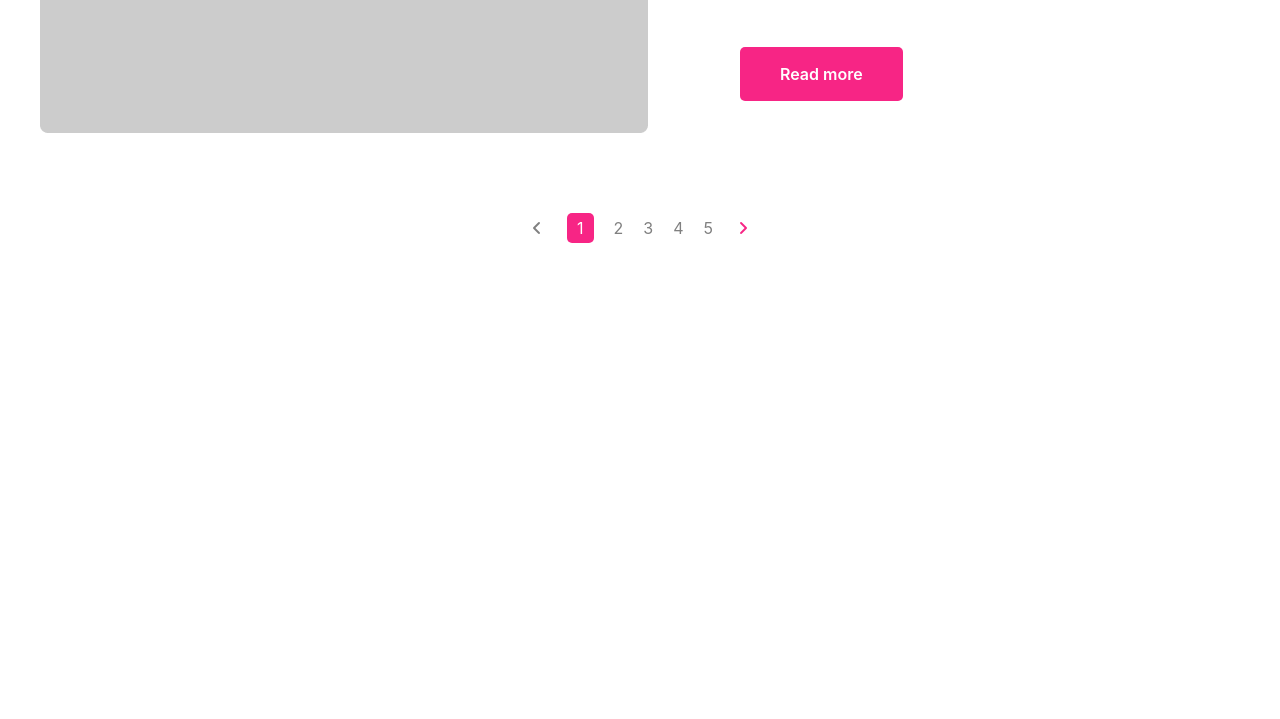
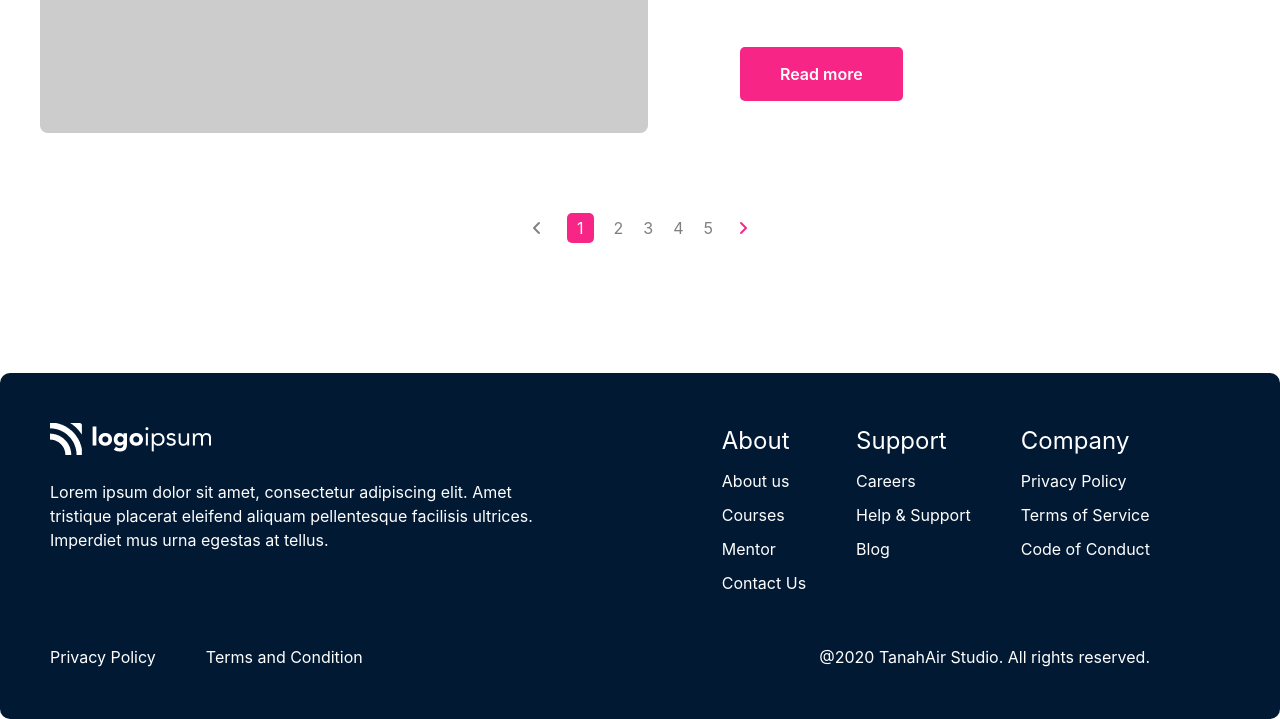
Before and after one commit to Ilyos11/Tailwind-Group, a website: page src/Faridun2.html in a window 1280 px wide. Shown: the part 2461-3180 px from the top of the page. Before the commit the page ends 2784 px from the top, so only its background shows below. Drawn offline with nearby package versions, Linux system fonts and the light colour scheme; files that its build step writes are made by us from their sources.

Commit message:
Add footer

```diff
--- a/src/Faridun2.html
+++ b/src/Faridun2.html
@@ -131,5 +131,45 @@
             </div>
         </section>
     </main>
+    <footer class="bg-[#021934] flex flex-col gap-[50px] text-white max-w-[1400px] m-auto mt-[50px] p-[25px] lg:p-[50px] pb-[25px] rounded-[10px]">
+      <div class="flex flex-col gap-[25px] lg:flex-row lg:w-[1100px] justify-between">
+        <nav class="flex flex-col items-start gap-[25px]">
+          <img src="./images/Logo2.png" alt="" >
+          <p class="lg:w-[500px]">
+            Lorem ipsum dolor sit amet, consectetur adipiscing elit. Amet
+            tristique placerat eleifend aliquam pellentesque facilisis ultrices.
+            Imperdiet mus urna egestas at tellus.
+          </p>
+        </nav>
+        <nav class="flex flex-col lg:flex-row items-start gap-[25px]  lg:gap-[50px]">
+          <article class="flex flex-col items-start gap-[10px]">
+            <h1 class="text-[24px]">About</h1>
+            <p>About us</p>
+            <p>Courses</p>
+            <p>Mentor</p>
+            <p>Contact Us</p>
+          </article>
+          <article class="flex flex-col items-start gap-[10px]">
+            <h1 class="text-[24px]">Support</h1>
+            <p>Careers</p>
+            <p>Help & Support</p>
+            <p>Blog</p>
+          </article>
+          <article class="flex flex-col items-start gap-[10px]">
+            <h1 class="text-[24px]">Company</h1>
+            <p>Privacy Policy</p>
+            <p>Terms of Service</p>
+            <p>Code of Conduct</p>
+          </article>
+        </nav>
+      </div>
+      <div class="flex flex-col lg:flex-row lg:w-[1100px]  gap-[15px] justify-between">
+        <nav class="flex flex-col lg:flex-row items-center gap-[15px] lg:gap-[50px]">
+          <p>Privacy Policy</p>
+          <p>Terms and Condition</p>
+        </nav>
+        <p class="text-center lg:text-start">@2020 TanahAir Studio. All rights reserved.</p>
+      </div>
+    </footer>
 </body>
 </html>
```
